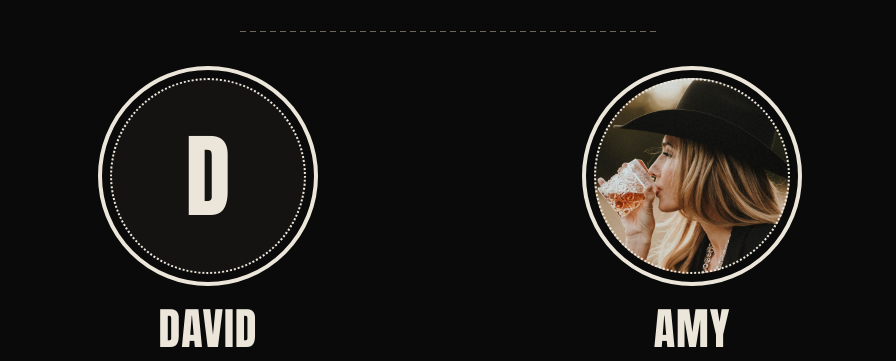
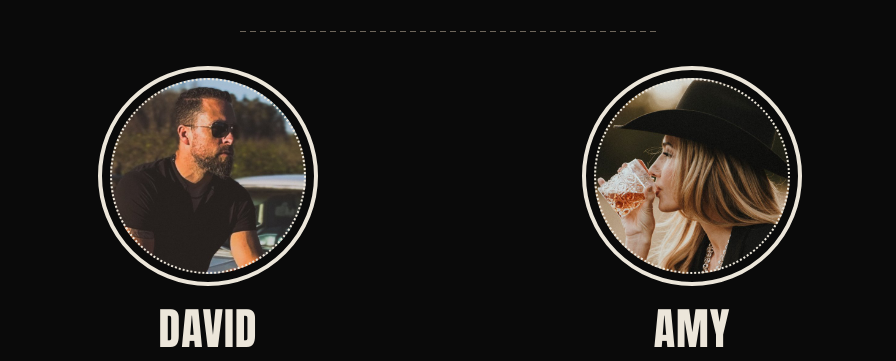
Before and after one commit to throttledinbond/cocktailsandcandor-site, a plain HTML site: page hosts/index.html in a window 1280 px wide. Shown: the part 423-784 px from the top of the page, without its empty margins (190-1086 px from the left). Drawn offline with nearby package versions, Linux system fonts and the light colour scheme.

Commit message:
Hosts page: add David's photo
Co-Authored-By: Claude Opus 5.5 <noreply@anthropic.com>
Claude-Session: https://claude.ai/code/session_01YbUxs9suVwrvgKMsK8zws9

```diff
--- a/hosts/index.html
+++ b/hosts/index.html
@@ -72,7 +72,7 @@ footer{font-size:12.5px;color:var(--muted);line-height:1.6;text-align:center}
 
   <section class="hosts">
     <article class="host">
-      <div class="disc"><span aria-hidden="true">D</span></div>
+      <div class="disc"><img src="/hosts/david.jpg" width="640" height="640" alt="David in sunglasses, leaning on a classic Mustang"></div>
       <h2>David</h2>
       <p class="role">Co-host · Founder, THROTTLED Spirits</p>
       <p class="bio">Entrepreneur, operator, and founder of THROTTLED Spirits. Fueled by rebel culture and built to run loud, David brings the whiskey side of the table and isn't shy about where he stands.</p>
```
Also changed, not shown: hosts/david.jpg (added).
